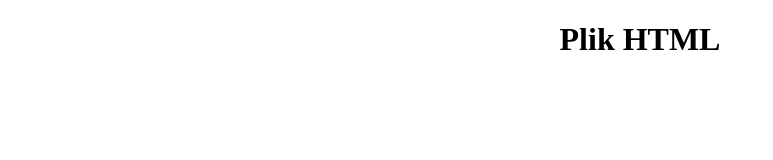
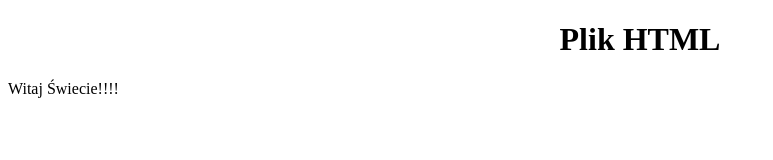
Before and after one commit to Kuba355/Narzedzia-informatyki-, a plain HTML site: page index.html in a window 1280 px wide. Shown: the whole page, without its empty margins (0-773 px from the left). Drawn offline with Linux system fonts and the light colour scheme.

Commit message:
Update index.html

```diff
--- a/index.html
+++ b/index.html
@@ -8,6 +8,7 @@
 </head>
 <body>
   <h1>Plik HTML</h1>
+  <p>Witaj Świecie!!!!</p>
   <script src="script.js"></script>
 </body>
 </html>
```
